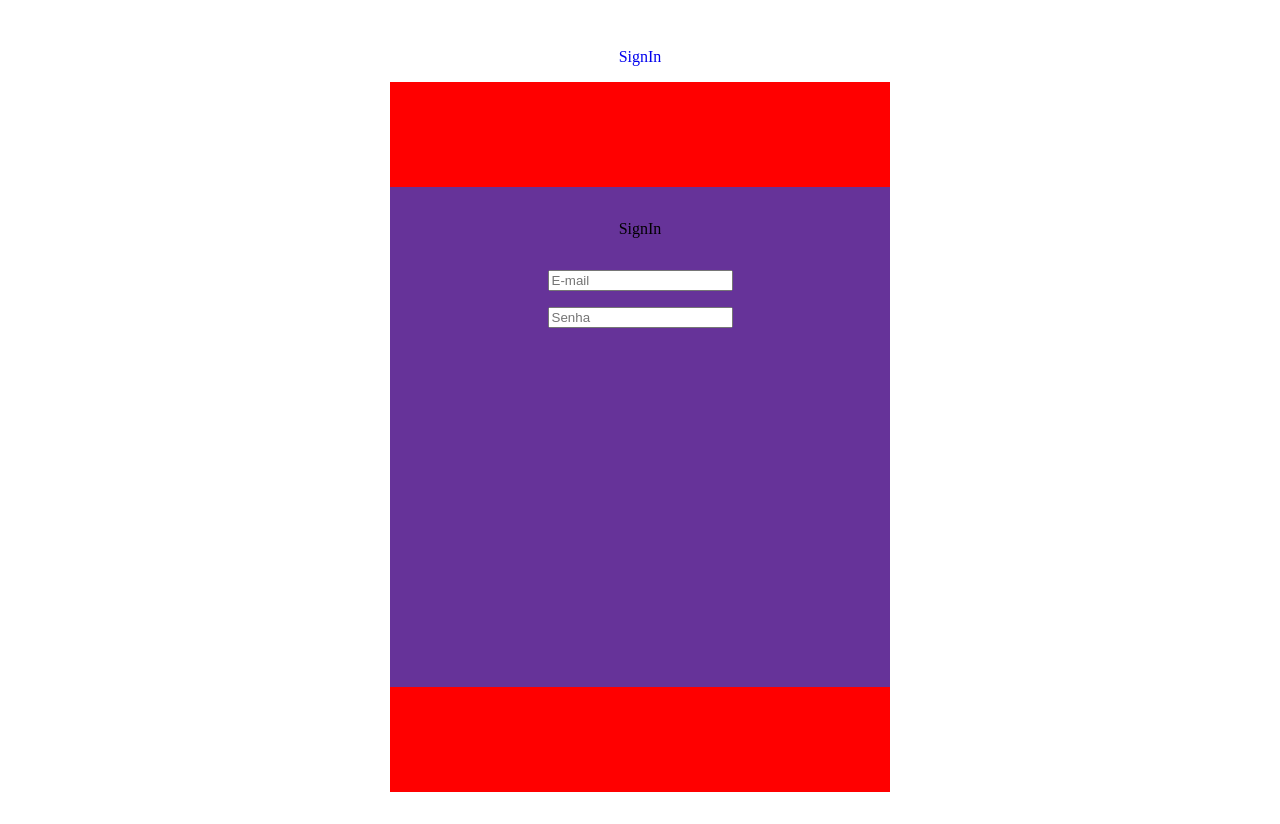
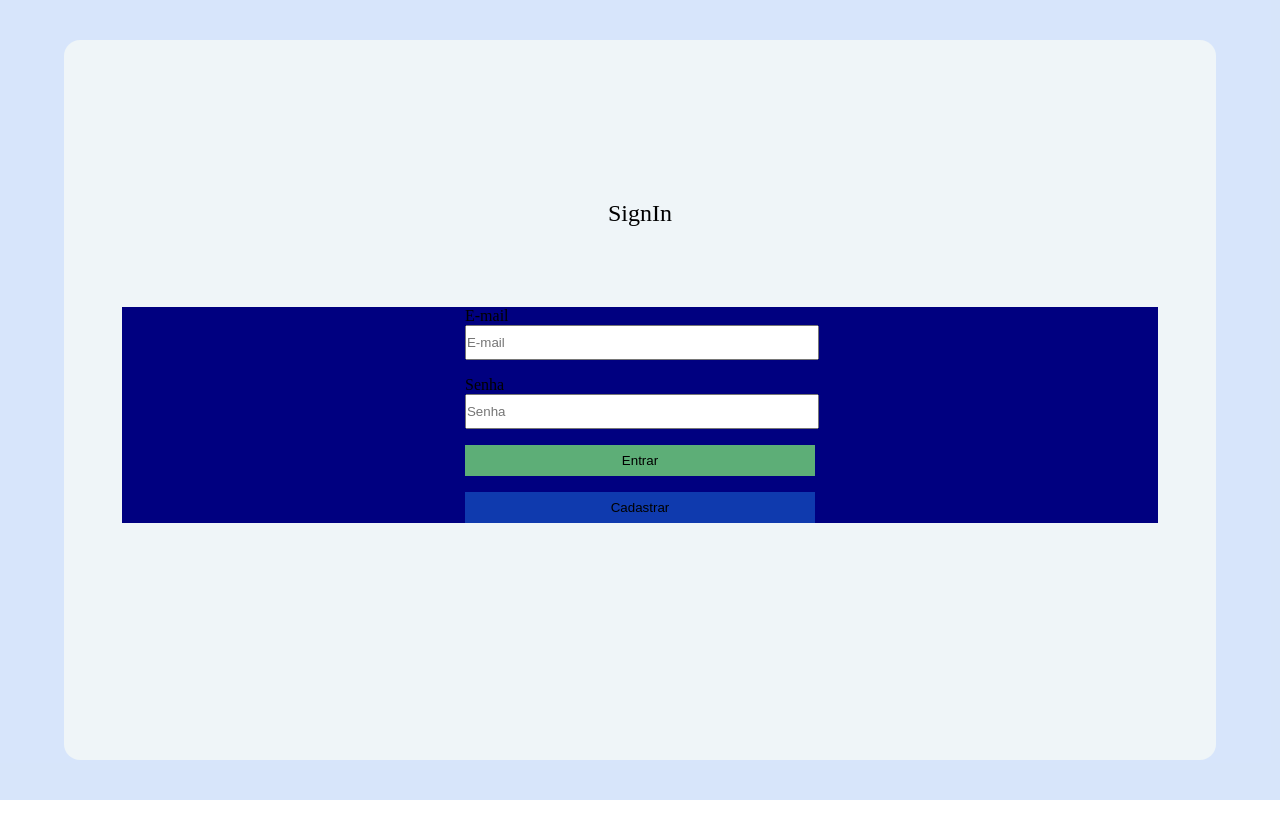
Before and after one commit to BR-Junior/front-end-desafio-gestor-de-tarefas, a Vue app: page / in a window 1280 px wide. After the commit the page ends 800 px from the top, so only its background shows below. Built offline with nearby package versions, Linux system fonts and the light colour scheme.

Commit message:
feat: add form de login

```diff
--- a/src/App.vue
+++ b/src/App.vue
@@ -1,10 +1,11 @@
 <script setup lang="ts">
 
 import NavBar from "@/components/NavBar.vue";
+import SigninView from "@/views/SigninView.vue";
 </script>
 
 <template>
-  <NavBar />
+<SigninView/>
 </template>
 
 <style scoped>
--- a/src/assets/main.css
+++ b/src/assets/main.css
@@ -1,11 +1,18 @@
+*, body, html {
+  margin: 0;
+  padding: 0;
+  box-sizing: content-box;
+  font-weight: normal;
+}
+
 #app {
   max-width: 1280px;
   margin: 0 auto;
-  padding: 2rem;
-  font-weight: normal;
-  /*background: red;*/
+  padding: 0;
+  font-weight: normal;;
+  display: flex;
+  justify-content: center;
 }
-
 a {
   text-decoration: none;
   /*color: hsla(160, 100%, 37%, 1);*/
@@ -20,15 +27,15 @@ a {
 /*  }*/
 /*}*/
 
-@media (min-width: 1024px) {
-  body {
-    display: flex;
-    margin: 0;
-  }
+/*@media (min-width: 1024px) {*/
+/*  body {*/
+/*    display: flex;*/
+/*    margin: 0;*/
+/*  }*/
 
-  #app {
-    /*display: grid;*/
-    /*grid-template-columns: 1fr 1fr;*/
-    /*padding: 0 2rem;*/
-  }
-}
+/*  #app {*/
+/*    !*display: grid;*!*/
+/*    !*grid-template-columns: 1fr 1fr;*!*/
+/*    !*padding: 0 2rem;*!*/
+/*  }*/
+/*}*/
--- a/src/components/TheWelcome.vue
+++ b/src/components/TheWelcome.vue
@@ -20,6 +20,7 @@ div {
   flex-direction: column;
   width: 500px;
   height: 500px;
+  margin: 0;
 }
 .title {
   height: 20%;
--- a/src/views/SigninView.vue
+++ b/src/views/SigninView.vue
@@ -1,47 +1,106 @@
-<script setup lang="ts">
-import TheWelcome from '../components/TheWelcome.vue'
-</script>
+<template>
+  <div id="signin">
+    <section>
+      <h1>
+        SignIn
+      </h1>
 
-<template>
-  <div class="signin">
-    <TheWelcome class="card">
-      <template #title>
-        SignIn
-      </template>
+      <form class="form-signin" @submit=login>
+        <label for="email">E-mail
+          <input
+              type="text"
+              placeholder="E-mail"
+              id="email"
+              name="email"
+              v-model="email"
+          />
+        </label>
 
-      <template #body>
-        <form class="form-signin">
+        <label for="senha">Senha
+          <input
+              type="text"
+              placeholder="Senha"
+              id="senha"
+              name="senha"
+              v-model="senha"
+          />
+        </label>
 
-          <input type="text" placeholder="E-mail" class="email" />
+        <button type="submit">
+          Entrar
+        </button>
 
-          <input type="text" placeholder="Senha" class="senha"/>
-
-        </form>
-      </template>
-    </TheWelcome>
+        <button type="submit">
+          Cadastrar
+        </button>
+      </form>
+    </section>
   </div>
 </template>
 
+<script setup lang="ts">
+import TheWelcome from '../components/TheWelcome.vue'
+import { ref } from 'vue';
 
+
+const email = ref()
+const senha = ref()
+
+
+const login = (e:Event) => {
+  e.preventDefault()
+  console.log(email.value, senha.value)
+
+}
+</script>
 <style scoped>
-* input:focus, input:focus-visible{
-  border-color: red;
-}
-.signin {
-  background: red;
-  height: calc(100vh - 90px);
+#signin {
+  background: rgba(158, 193, 244, 0.41);
+  height:100vh;
+  width: 100%;
   display: flex;
   align-items: center;
+  justify-content: center;
 }
-.card {
-  background: rebeccapurple;
+section {
+  background: rgba(239, 245, 248);
+  height: 90%;
+  width: 90%;
+  display: flex;
+  flex-direction: column;
+  align-items: center;
+  border-radius: 1rem;
 }
-div .form-signin input{
+h1 {
+  margin-top: 10rem;
+  margin-bottom: 5rem;
+}
+.form-signin {
+  background: navy;
   display: flex;
+  flex-direction: column;
+  align-items: center;
+  width: 90%;
+  gap: 1rem;
 }
-.email {
-  margin-bottom: 1rem;
+label, input[type=text], button {
+  width: 350px;
 }
-
-
+input[type=text], button {
+  padding: .5rem 0;
+}
+button {
+  border: none;
+}
+button:nth-of-type(1) {
+  background: rgba(117, 218, 117, 0.8);
+}
+button:nth-of-type(2) {
+  background: rgba(26, 98, 205, 0.6);
+}
+@media (max-width: 500px) {
+  label, input[type=text], button {
+    width: 100%;
+  }
+}
 </style>
```
